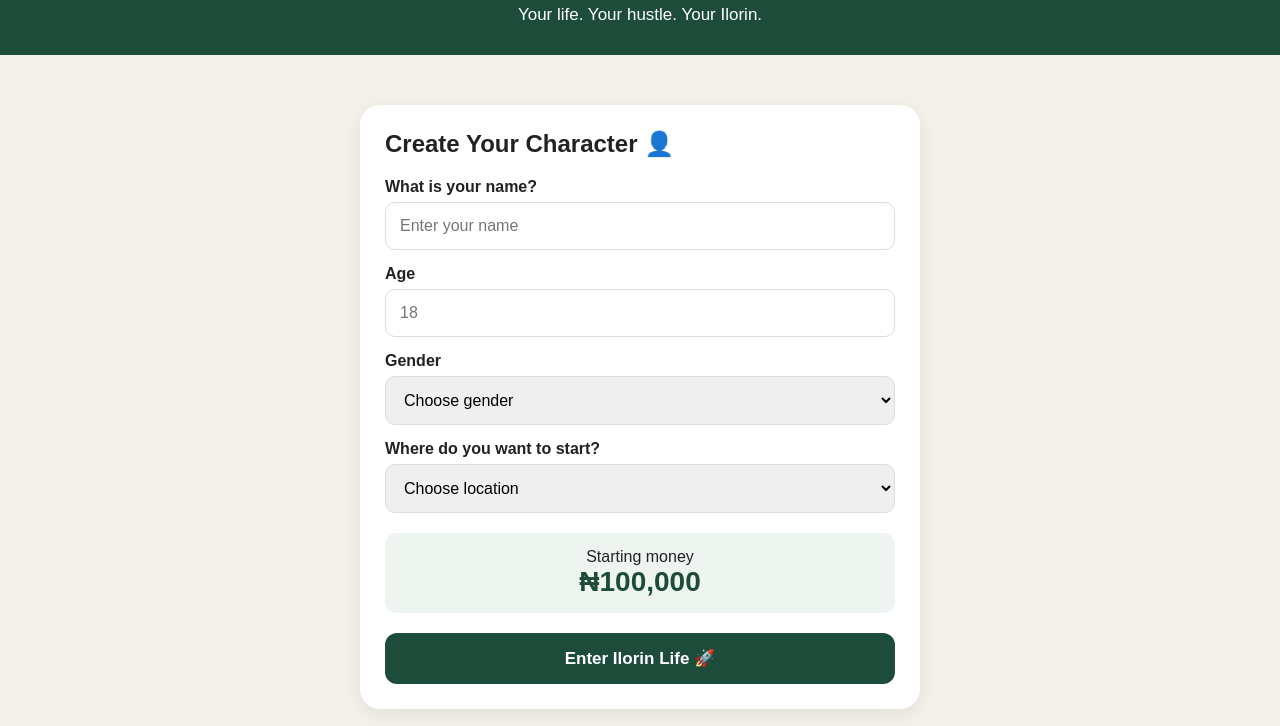
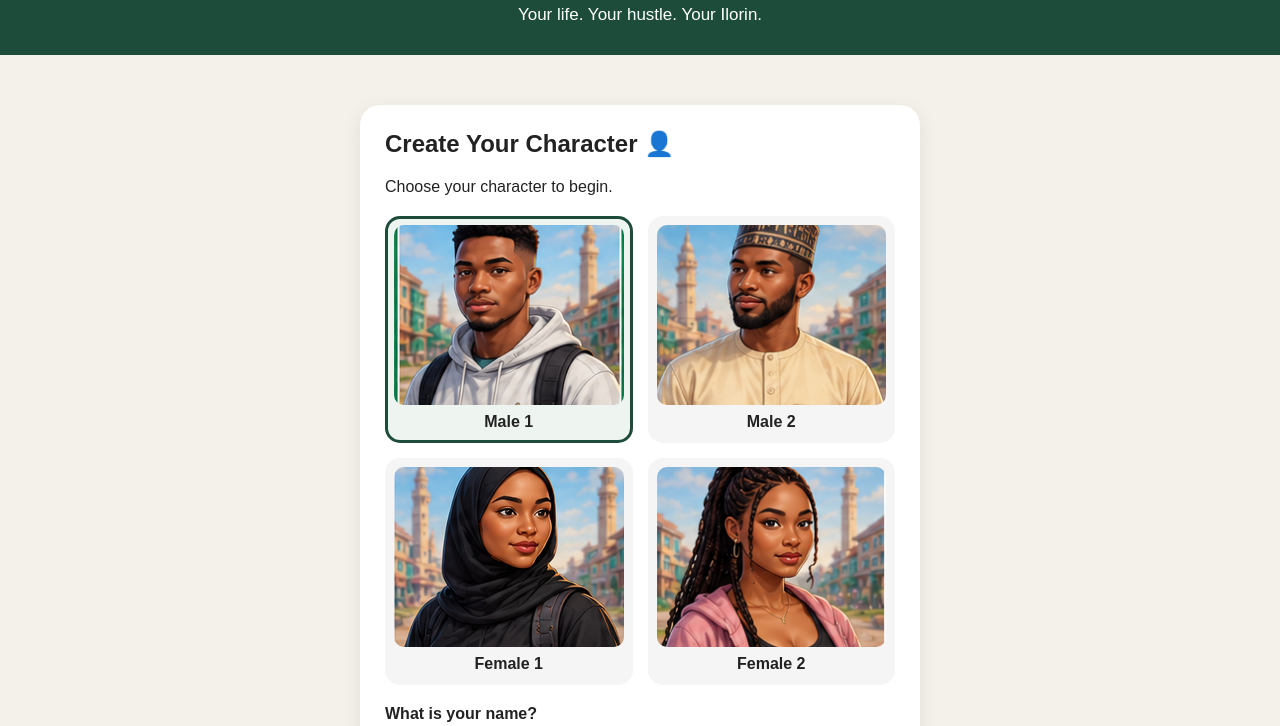
Before and after one commit to murisco/ilorin-life, a website: page public/index.html in a window 1280 px wide. Shown: the part 72-798 px from the top of the page. Drawn offline with Linux system fonts and the light colour scheme.

Commit message:
Add avatar selection feature to character creation

```diff
--- a/public/index.html
+++ b/public/index.html
@@ -52,6 +52,40 @@
       margin-top: 0;
     }
 
+    .avatars {
+      display: grid;
+      grid-template-columns: repeat(2, 1fr);
+      gap: 15px;
+      margin: 20px 0;
+    }
+
+    .avatar {
+      border: 3px solid transparent;
+      border-radius: 15px;
+      padding: 6px;
+      background: #f5f5f5;
+      cursor: pointer;
+      text-align: center;
+    }
+
+    .avatar.selected {
+      border-color: #1d4d3a;
+      background: #eef5f0;
+    }
+
+    .avatar img {
+      width: 100%;
+      height: 180px;
+      object-fit: cover;
+      border-radius: 10px;
+      display: block;
+    }
+
+    .avatar-name {
+      font-weight: bold;
+      margin: 8px 0 3px;
+    }
+
     label {
       display: block;
       margin-top: 15px;
@@ -68,18 +102,6 @@
       font-size: 16px;
     }
 
-    button {
-      width: 100%;
-      padding: 15px;
-      margin-top: 20px;
-      border: none;
-      border-radius: 12px;
-      background: #1d4d3a;
-      color: white;
-      font-size: 17px;
-      font-weight: bold;
-    }
-
     .starting-money {
       margin-top: 20px;
       padding: 15px;
@@ -92,6 +114,18 @@
       font-size: 28px;
       font-weight: bold;
       color: #1d4d3a;
+    }
+
+    button {
+      width: 100%;
+      padding: 15px;
+      margin-top: 20px;
+      border: none;
+      border-radius: 12px;
+      background: #1d4d3a;
+      color: white;
+      font-size: 17px;
+      font-weight: bold;
     }
   </style>
 </head>
@@ -107,6 +141,31 @@
 
   <div class="card">
     <h2>Create Your Character 👤</h2>
+    <p>Choose your character to begin.</p>
+
+    <div class="avatars">
+
+      <div class="avatar selected" onclick="selectAvatar(this, 'Male 1')">
+        <img src="/avatars/male-1.png" alt="Male 1">
+        <div class="avatar-name">Male 1</div>
+      </div>
+
+      <div class="avatar" onclick="selectAvatar(this, 'Male 2')">
+        <img src="/avatars/male-2.png" alt="Male 2">
+        <div class="avatar-name">Male 2</div>
+      </div>
+
+      <div class="avatar" onclick="selectAvatar(this, 'Female 1')">
+        <img src="/avatars/female-1.png" alt="Female 1">
+        <div class="avatar-name">Female 1</div>
+      </div>
+
+      <div class="avatar" onclick="selectAvatar(this, 'Female 2')">
+        <img src="/avatars/female-2.png" alt="Female 2">
+        <div class="avatar-name">Female 2</div>
+      </div>
+
+    </div>
 
     <label>What is your name?</label>
     <input type="text" id="name" placeholder="Enter your name">
@@ -143,6 +202,17 @@
 </div>
 
 <script>
+  let selectedAvatar = "Male 1";
+
+  function selectAvatar(element, avatar) {
+    document.querySelectorAll(".avatar").forEach(function(item) {
+      item.classList.remove("selected");
+    });
+
+    element.classList.add("selected");
+    selectedAvatar = avatar;
+  }
+
   function startGame() {
     const name = document.getElementById("name").value;
     const age = document.getElementById("age").value;
@@ -157,7 +227,9 @@
     alert(
       "Welcome to Ilorin Life, " +
       name +
-        "! You are starting in " +
+      "! You selected " +
+      selectedAvatar +
+      " and will start in " +
       location +
       " with ₦100,000."
     );
```
Lines whose indentation alone changed are shown as unchanged.
